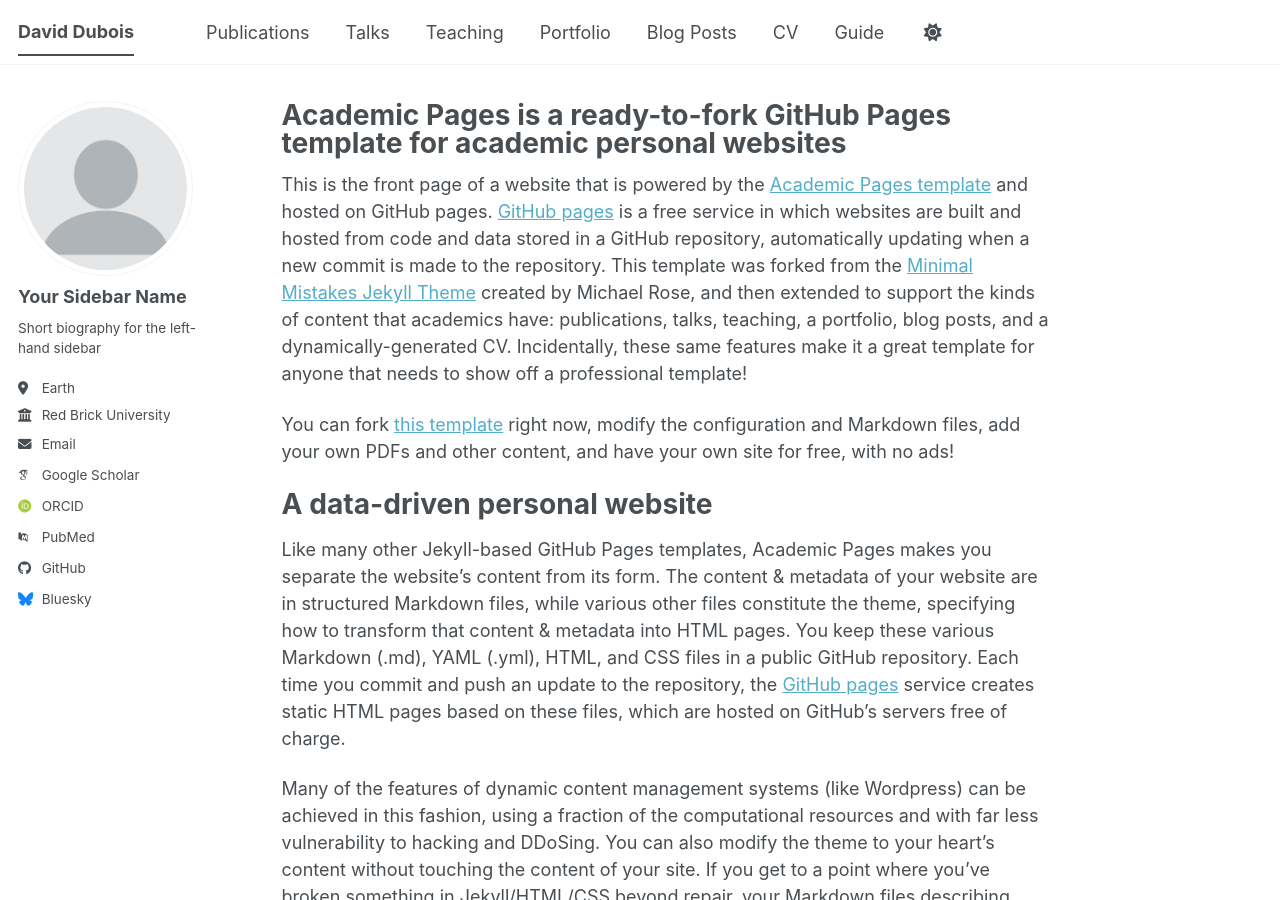
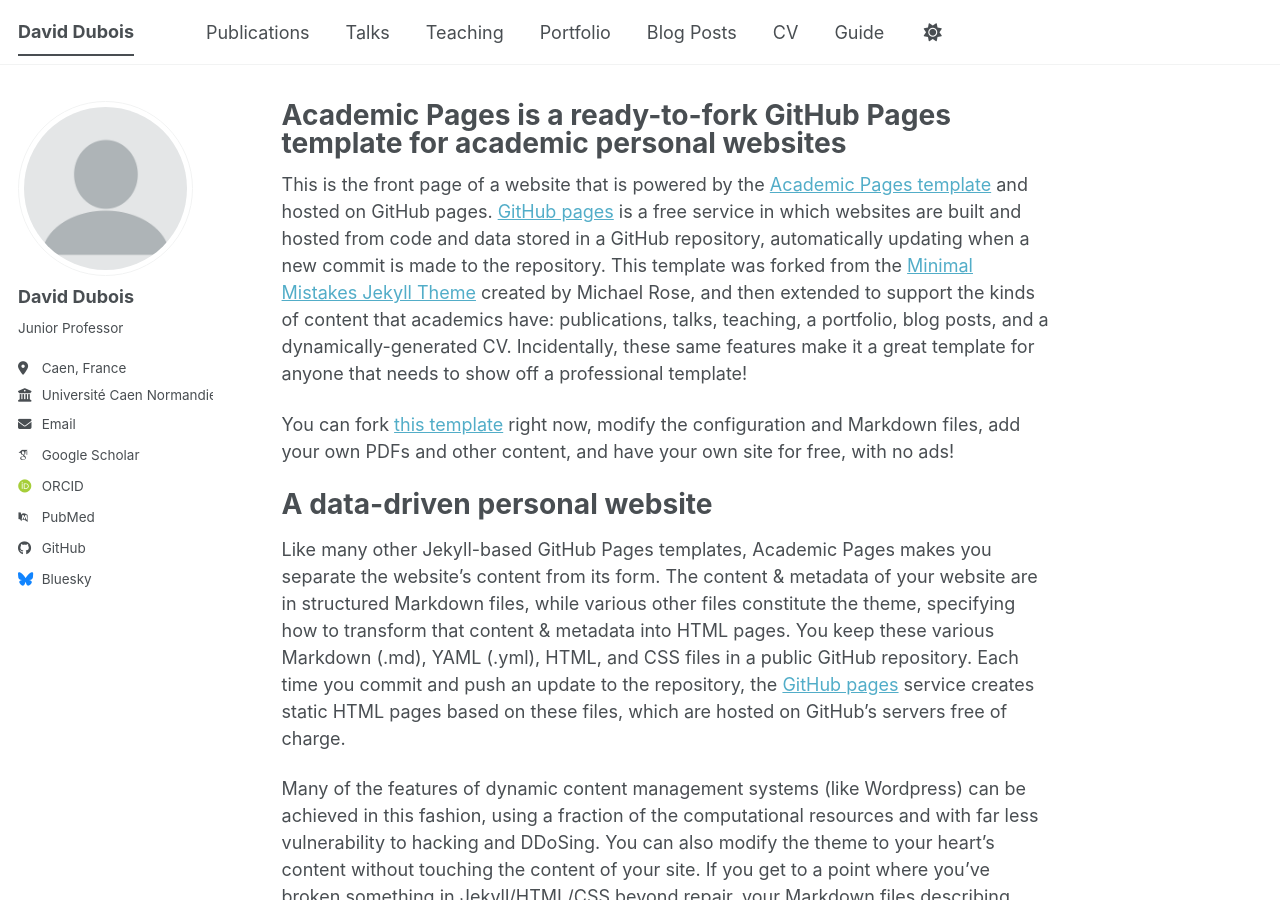
Before and after one commit to daviddubois5/daviddubois, a Jekyll site: the page built from _pages/about.md, in a window 1280 px wide and 900 px high. Built offline with Jekyll 4.4.1, drawn with Linux system fonts in a browser that asks for light colours; some web fonts are replaced; a script bundle is joined from its source files by our own code; library files that are not in the unit come from our copies.

Commit message:
Update _config.yml

```diff
--- a/_config.yml
+++ b/_config.yml
@@ -24,13 +24,13 @@
 author:
   # Biographic information
   avatar           : "profile.png"
-  name             : "Your Sidebar Name"
+  name             : "David Dubois"
   pronouns         : # example: "she/her"
-  bio              : "Short biography for the left-hand sidebar"
-  location         : "Earth"
-  employer         : "Red Brick University"
+  bio              : "Junior Professor"
+  location         : "Caen, France"
+  employer         : "Université Caen Normandie"
   uri              : # URL
-  email            : "none@example.org"
+  email            : "david.dubois@unicaen.fr"
 
   # Academic websites
   academia         : # URL
```
